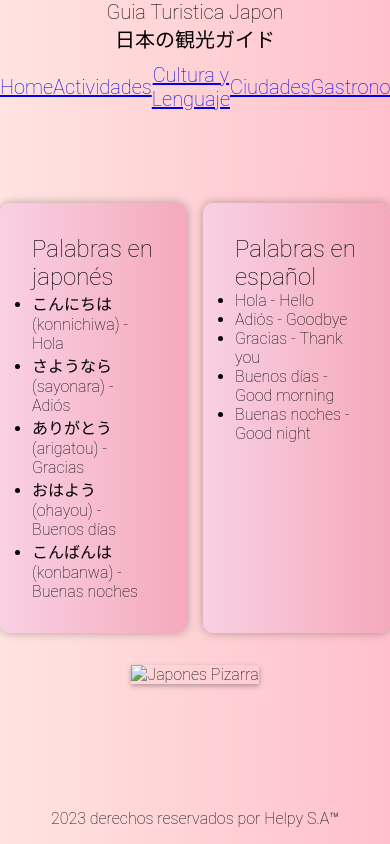
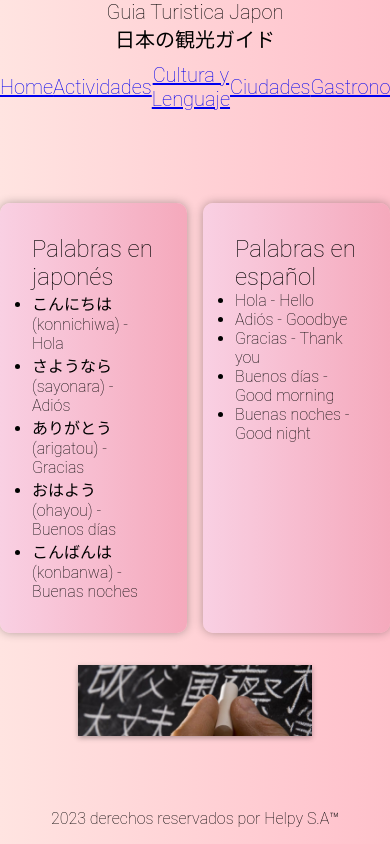
Before and after one commit to Helpy0/preentrega2-gomez, a plain HTML site: page paginas/culturalenguaje.html in a window 390 px wide. Shown: the top 844 px of the page. Drawn offline with Linux system fonts and the light colour scheme; the site is published under a folder, as on GitHub Pages, so addresses that start at the root find nothing.

```diff
--- a/paginas/culturalenguaje.html
+++ b/paginas/culturalenguaje.html
@@ -45,7 +45,7 @@
         </div>
     </div>
     <div class="image-container">
-    <img src="/images/japanesechalkboard.jpg" alt="Japones Pizarra">
+    <img src="../images/japanesechalkboard.jpg" alt="Japones Pizarra">
     </div>
     </div>
         <footer class="footer">
```
